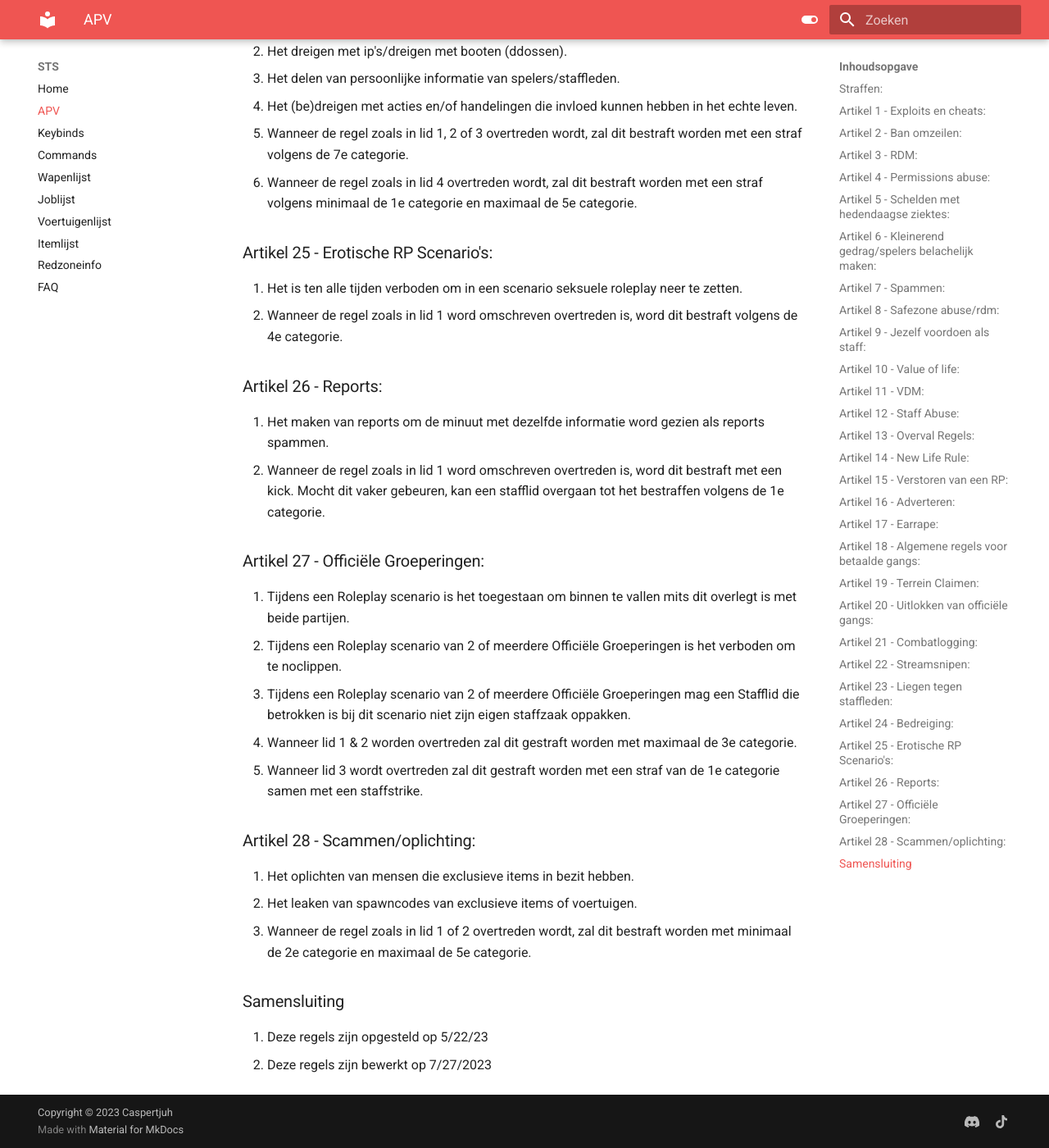
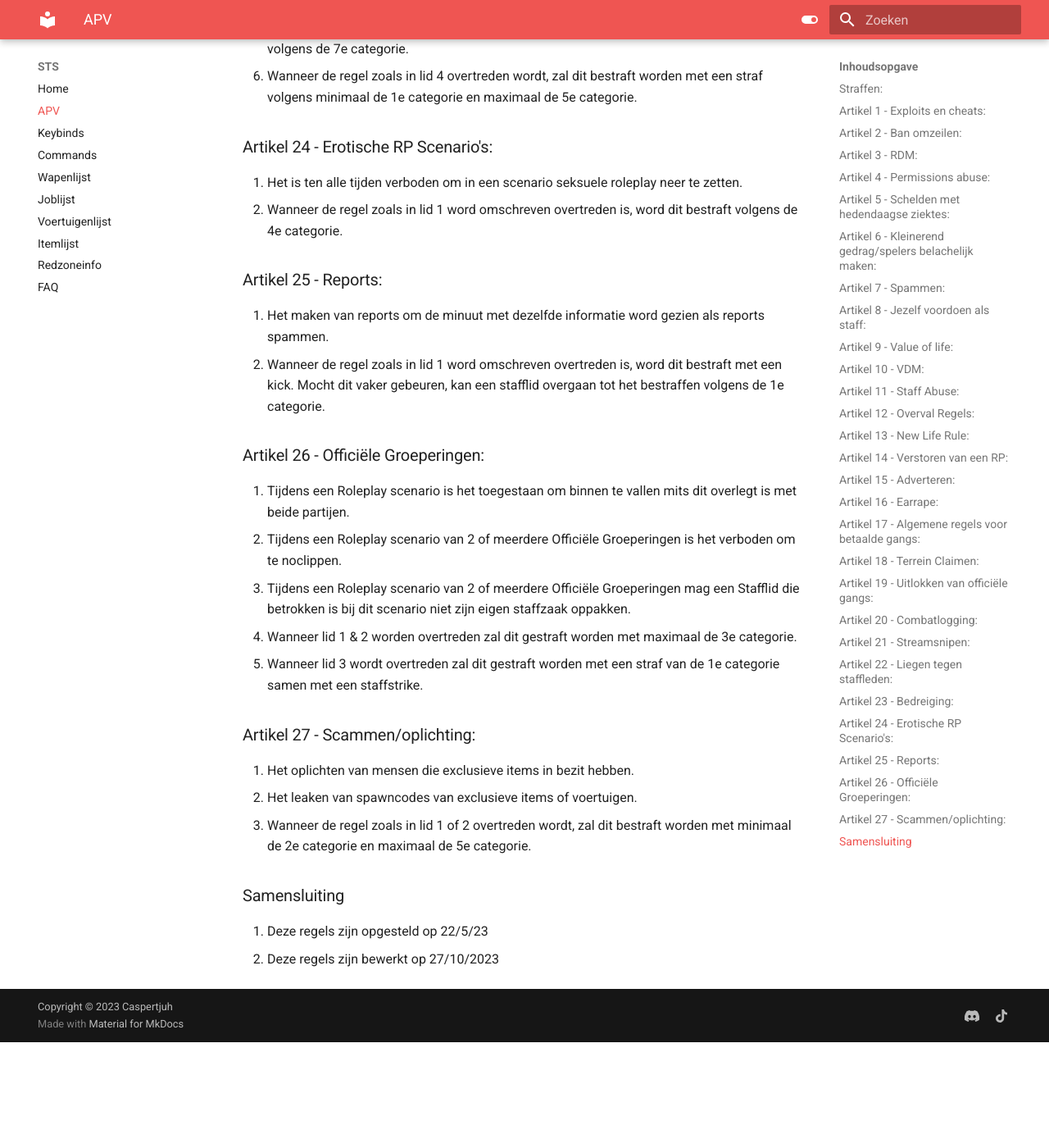
Before and after one commit to Welseyy/STSAPV, an MkDocs documentation site: the page built from docs/apv.md, in a window 1280 px wide and 1400 px high, scrolled down 6743 px. Shown: the whole window at 82% size. Built offline with MkDocs 1.6.1 and Material for MkDocs 9.7.7, drawn with Linux system fonts in a browser that asks for light colours; after the commit the page ends 8014 px from its top, so only the background shows below that; some of the changed text lies outside the part shown.

Commit message:
Update apv.md

```diff
--- a/docs/apv.md
+++ b/docs/apv.md
@@ -41,17 +41,14 @@
 3. Twitter en reports vaak achter elkaar expres blijven versturen zonder enkele reden.
 4. Wanneer de regel zoals omschreven is in lid 1, 2 en 3 overtreden is word dit bestraft volgens het 1e categorie.
 
-### Artikel 8 - Safezone abuse/rdm:
-Iemand die in een safezone staat van buitenaf doodschieten is verboden en word bestraft met een straf van de 3e categorie.
-
-### Artikel 9 - Jezelf voordoen als staff:
+### Artikel 8 - Jezelf voordoen als staff:
 1. Het is verboden om je zelf voor te doen als een stafflid.
 2. Het dragen van outfits, enkel bedoeld voor staffleden zoals de vesten en/of truien is verboden.
 3. Het aangeven dat je een persoon gaat verbannen is tegen de regels.
 4. Wanneer de regel zoals in lid 1 of 2 overtreden wordt, zal dit bestraft worden met een straf volgens minimaal de 5e categorie.
 5. Wanneer de regel zoals in lid 3 overtreden wordt, zal dit bestraft worden met een straf volgens minimaal de 4e categorie.
 
-### Artikel 10 - Value of life:
+### Artikel 9 - Value of life:
 1. Je hoeft je niet aan Value of Life te houden als je dit niet wilt.
 2. Hij/zij die geen waarde hecht aan zijn karakter op het eiland zal gestraft worden met een straf volgens de 2e categorie.
 3. Enkele voorbeelden van “no value of life” op het eiland:
@@ -64,18 +61,18 @@
 Ook valt het niet onder no value of life om een vuurwapen te trekken als je bedreigd wordt met een steek- of slagwapen.
 De beslissing van een stafflid betreft alle bovenstaande en overige situaties is altijd leidend.
 
-### Artikel 11 - VDM:
+### Artikel 10 - VDM:
 1. Hij/zij die op iemand inrijdt met de intentie deze persoon te vermoorden of zijn voertuig bewust als wapen gebruikt, zal gestraft worden volgens de 1e categorie.
 2. Hij/zij die op een ander voertuig inrijdt met de intentie te "pitten" met een snelheid hoger dan ongeveer 125 km/u of op onverantwoorde wijze op het eiland, zal worden gezien als onrealistisch en dus gestraft worden volgens de 1e categorie.
 3. Hij/zij die lid 2 uitvoert met een voertuig dat veel "lichter" of kleiner is als het andere voertuig dat "gepit" word, bijvoorbeeld Sedan vs SUV op het eiland, zal ook gestraft worden volgens de 1e categorie.
 
-### Artikel 12 - Staff Abuse:
+### Artikel 11 - Staff Abuse:
 1. Een stafflid die aan het roleplayen is, mag zijn staff rechten (godmode, player names, etc) niet gebruiken op het eiland. Dit mag alleen als dit stafflid er bezig is met staffzaken. Als dit wel word gebruikt zal dit lid gestraft worden volgens de 2e categorie.
 2. Een stafflid mag zijn eigen roleplay scenario niet oppakken als staffzaak op het eiland. Als dit wel word gedaan, zal dit lid gestraft worden volgens de 2e categorie.
 3. Een stafflid mag zijn permissies niet gebruiken in de Redzone.
 4. Als een stafflid zich niet aan lid 1, 2 & 3 houd, wordt er gestraft met de 2e categorie. Als dit vaker voorkomt bij een stafflid, zal dit door management worden opgepakt en zullen hiervoor andere consequenties voor worden gegeven.
 
-### Artikel 13 - Overval Regels:
+### Artikel 12 - Overval Regels:
 1. Hij/zij die meedoet aan een overval op een juwelier, bank of winkel waarvan een officiële politiemelding is geweest, dient mee te gaan in de roleplay. Hiermee word bedoeld; Je houd je aan New life rule (stoppen met het scenario zodra je dood bent), No value of life, RDM, VDM (pitten onder de 80), en new life rule (niet meteen opstaan en spawnkillen).
 2. Het is niet toegestaan om te mengen met andermans roleplay scenario bij een overval, ook is het niet toegestaan om de politie dood te schieten om een overval van iemand anders te counteren.
 3. Zodra alle politie/criminelen dood zijn gegaan, eindigt het scenario.
@@ -153,26 +150,26 @@
 6. Wanneer de regel zoals in lid 4 overtreden wordt, zal dit bestraft worden met een straf volgens minimaal de 1e categorie en maximaal
    de 5e categorie.
 
-### Artikel 25  - Erotische RP Scenario's:
+### Artikel 24  - Erotische RP Scenario's:
 1. Het is ten alle tijden verboden om in een scenario seksuele roleplay neer te zetten.
 2. Wanneer de regel zoals in lid 1 word omschreven overtreden is, word dit bestraft volgens de 4e categorie.
 
-### Artikel 26  - Reports:
+### Artikel 25  - Reports:
 1. Het maken van reports om de minuut met dezelfde informatie word gezien als reports spammen.
 2. Wanneer de regel zoals in lid 1 word omschreven overtreden is, word dit bestraft met een kick. Mocht dit vaker gebeuren, kan een stafflid overgaan tot het bestraffen volgens de 1e categorie.
 
-### Artikel 27 - Officiële Groeperingen:
+### Artikel 26 - Officiële Groeperingen:
 1. Tijdens een Roleplay scenario is het toegestaan om binnen te vallen mits dit overlegt is met beide partijen.
 2. Tijdens een Roleplay scenario van 2 of meerdere Officiële Groeperingen is het verboden om te noclippen.
 3. Tijdens een Roleplay scenario van 2 of meerdere Officiële Groeperingen mag een Stafflid die betrokken is bij dit scenario niet zijn eigen staffzaak oppakken.
 4. Wanneer lid 1 & 2 worden overtreden zal dit gestraft worden met maximaal de 3e categorie.
 5. Wanneer lid 3 wordt overtreden zal dit gestraft worden met een straf van de 1e categorie samen met een staffstrike.
 
-### Artikel 28 - Scammen/oplichting:
+### Artikel 27 - Scammen/oplichting:
 1. Het oplichten van mensen die exclusieve items in bezit hebben.
 2. Het leaken van spawncodes van exclusieve items of voertuigen.
 3. Wanneer de regel zoals in lid 1 of 2 overtreden wordt, zal dit bestraft worden met minimaal de 2e categorie en maximaal de 5e categorie.
 
 ### Samensluiting
-1. Deze regels zijn opgesteld op 5/22/23
-2. Deze regels zijn bewerkt op 7/27/2023
+1. Deze regels zijn opgesteld op 22/5/23
+2. Deze regels zijn bewerkt op 27/10/2023
```
Also changed, not shown: other parts of docs/apv.md (+11 -11 lines).
